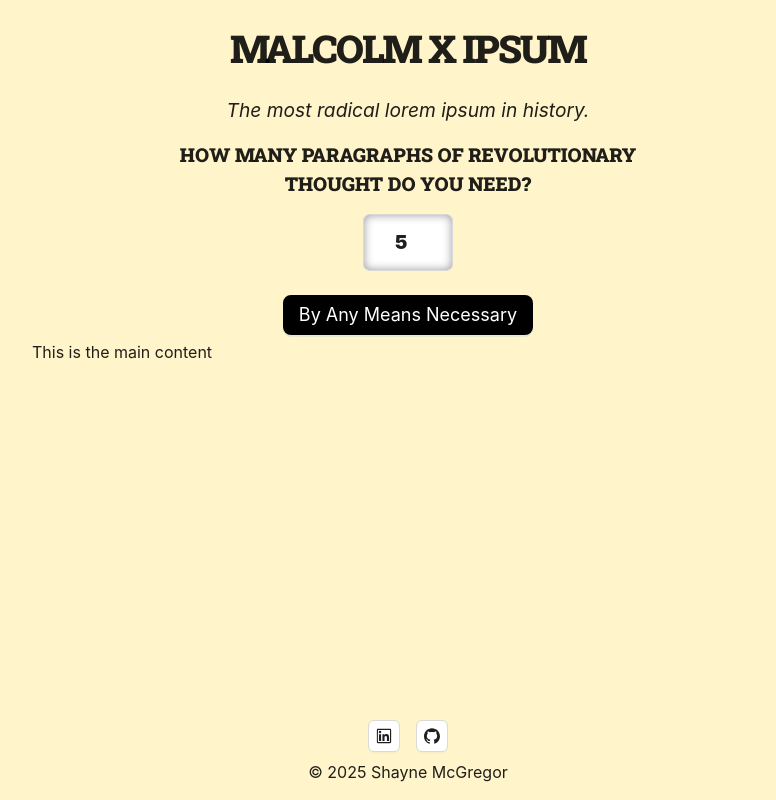
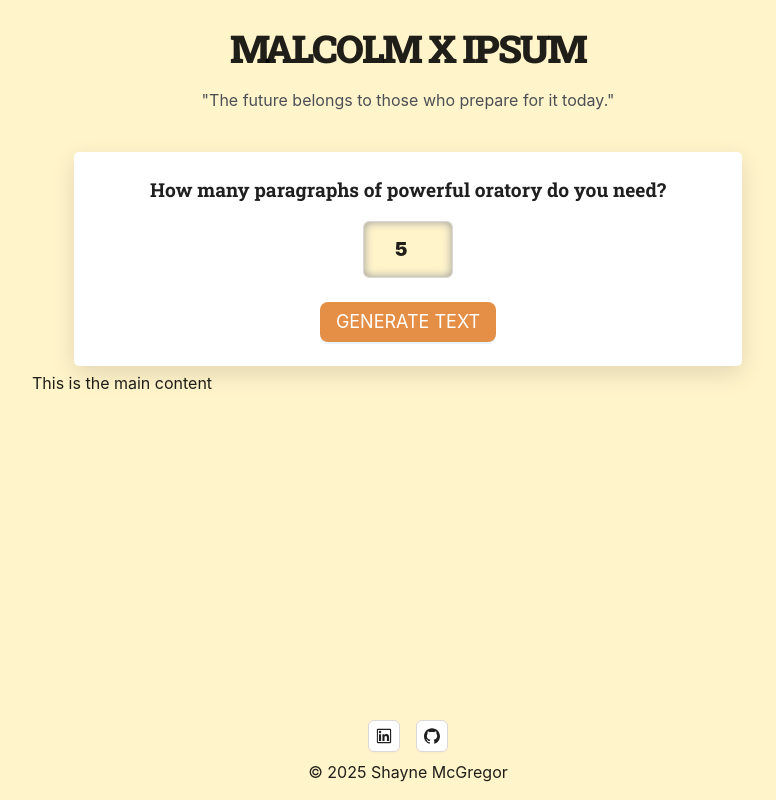
Before and after one commit to SMcGregor199/malcolmipsum, a React (Vite) app: page / in a window 1280 px wide. Shown: the whole page, without its empty margins (232-1008 px from the left). Built offline with nearby package versions, Linux system fonts and the light colour scheme.

Commit message:
feat: complete header style

```diff
--- a/src/components/Header.tsx
+++ b/src/components/Header.tsx
@@ -8,16 +8,27 @@ const StyledInputNumber = styled(InputNumber)({
     padding:"10px 20px",
     boxShadow:"inset 0 0 10px #999",
 })
-
+const StyledDiv = styled.div({
+    backgroundColor:"white",
+    width: "100%",
+    display: "flex",
+    flexDirection: "column",
+    alignItems: "center",
+    borderRadius:"5px",
+    boxShadow:"0 8px 24px rgba(0, 0, 0, 0.12)",
+    padding:"1.5rem"
+})
 export default function SiteHeader(){
     return(
         <Header style={{height:"min-content"}}>
             <Flex vertical align="center">
-                <h1 className="roboto-slab title" style={{marginBottom:"1rem"}}>Malcolm X Ipsum</h1>
-                <Paragraph style={{fontStyle:"italic", fontSize:"1.2rem", marginBottom:"1rem"}}>The most radical lorem ipsum in history.</Paragraph>
-                <Paragraph className="roboto-slab para" style={{marginBottom:"1rem", textAlign:"center",maxWidth:"45ch"}}>How many paragraphs of revolutionary thought do you need?</Paragraph>
-                <StyledInputNumber style={{marginBottom:"1.5rem"}} min={1} max={5} defaultValue={5} changeOnWheel={true}/>
-                <Button type="primary" size="large">By Any Means Necessary</Button>
+                <h1 className="roboto-slab title" style={{marginBottom:"0.5rem"}}>Malcolm X Ipsum</h1>
+                <Paragraph style={{fontSize:"1rem", marginBottom:"2.5rem", color:"#4B4F56"}}>"The future belongs to those who prepare for it today."</Paragraph>
+                <StyledDiv>
+                    <Paragraph className="roboto-slab para" style={{marginBottom:"1rem", textAlign:"center"}}>How many paragraphs of powerful oratory do you need?</Paragraph>
+                    <StyledInputNumber style={{marginBottom:"1.5rem", display:"block", backgroundColor:"var(--primary-color)"}} min={1} max={5} defaultValue={5} changeOnWheel={true}/>
+                    <Button type="primary" size="large">GENERATE TEXT</Button>
+                </StyledDiv>
             </Flex>
         </Header>
     )
--- a/src/main.tsx
+++ b/src/main.tsx
@@ -17,8 +17,8 @@ createRoot(document.getElementById('root')!).render(
           footerBg:"none"
         },
         Button: {
-          colorPrimary: "#000000",
-          colorPrimaryHover: "var(--secondary-color)",   // hover text/icon color
+          colorPrimary: "var(--secondary-color)",
+          colorPrimaryHover: "#d27a32",   // hover text/icon color
           defaultHoverBorderColor: "var(--secondary-color)",
         }
       }
--- a/src/partials/font-styles.css
+++ b/src/partials/font-styles.css
@@ -7,9 +7,11 @@
 }
 .title{
   font-size: 2.4rem;
-    letter-spacing: -0.045em;
+  letter-spacing: -0.045em;
 }
 .para{
   font-size: 1.2rem;
   letter-spacing:0;
+  font-weight: 700;
+  text-transform:none;
 }
```
